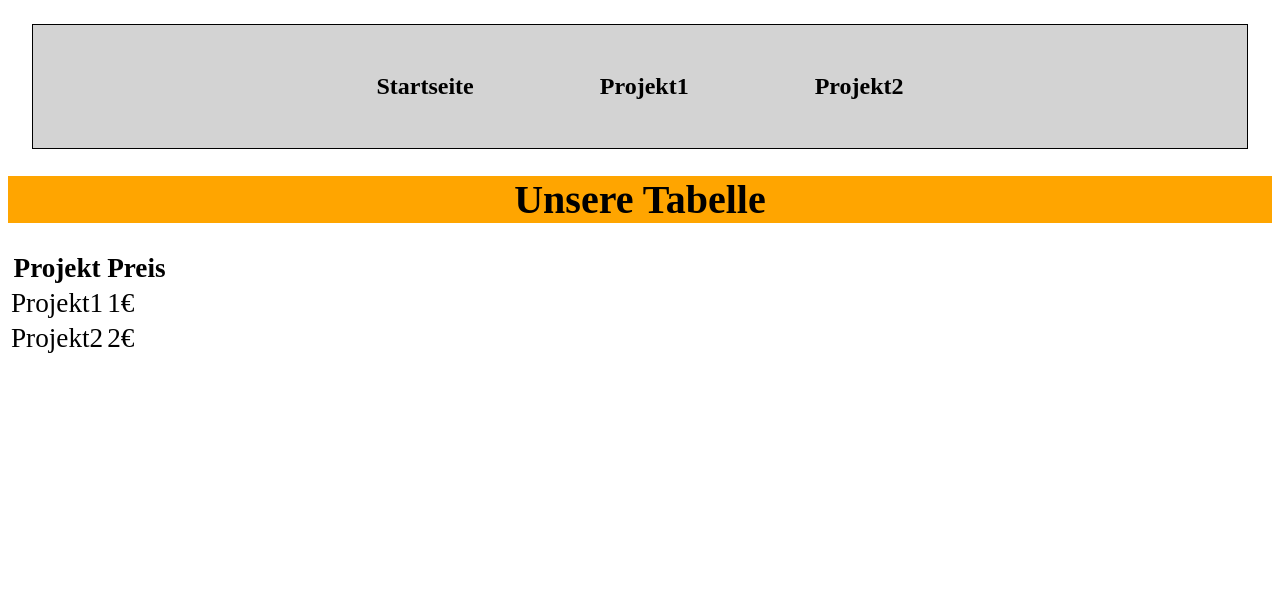
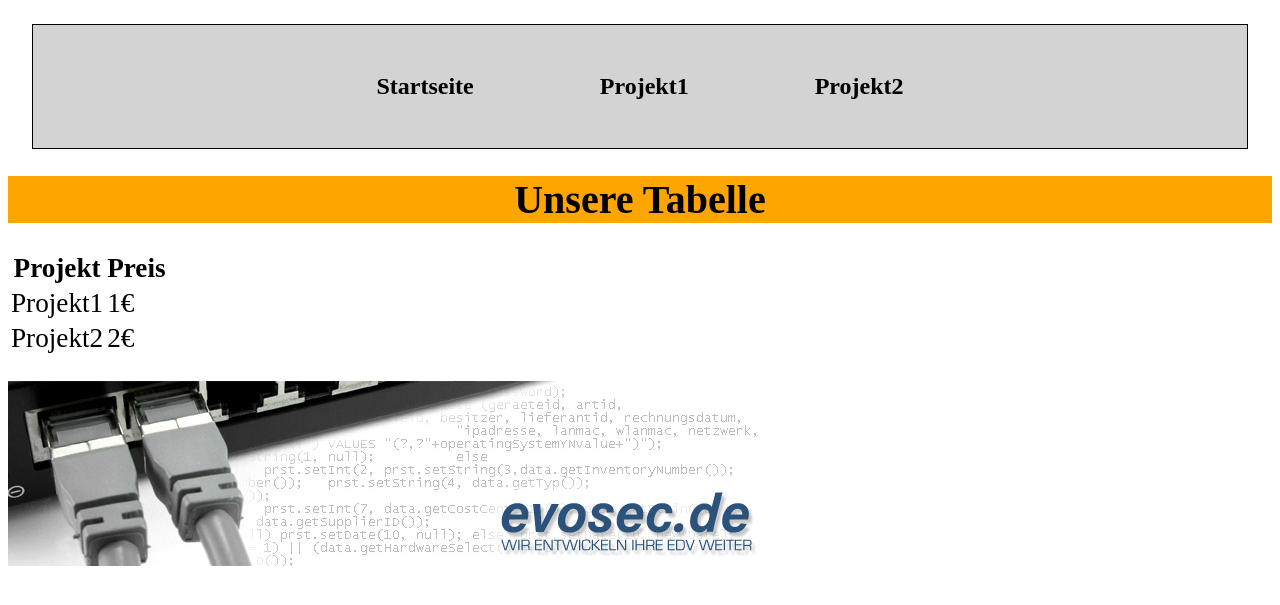
Before and after one commit to fprass99/homepage-testen, a Jekyll site: the page docs/Test html/Test2.html, which Jekyll copies as it is, in a window 1280 px wide. Shown: the top 605 px of the page. Built offline with Jekyll 4.4.1, drawn with Linux system fonts in a browser that asks for light colours.

Commit message:
Add Evosec Bild

```diff
--- a/docs/Test html/Test2.html
+++ b/docs/Test html/Test2.html
@@ -26,5 +26,8 @@
             <td>2€</td>
         </tr>
     </table>
+    <p>
+        <img src="evosec.jpg" alt="evosec Bild"
+    </p>
     </body>
 </html>
```
Also changed, not shown: docs/Test html/evosec.jpg (added).
